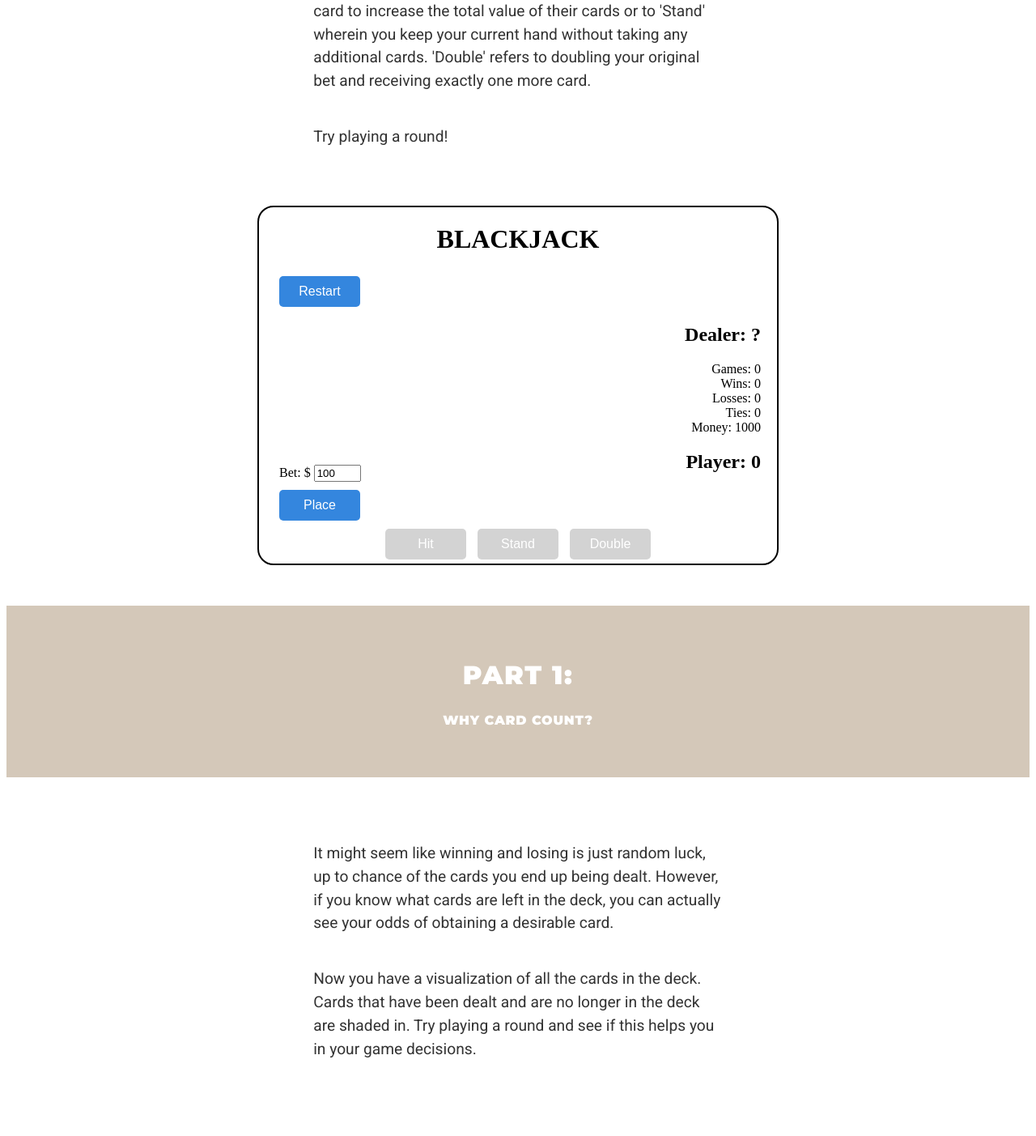
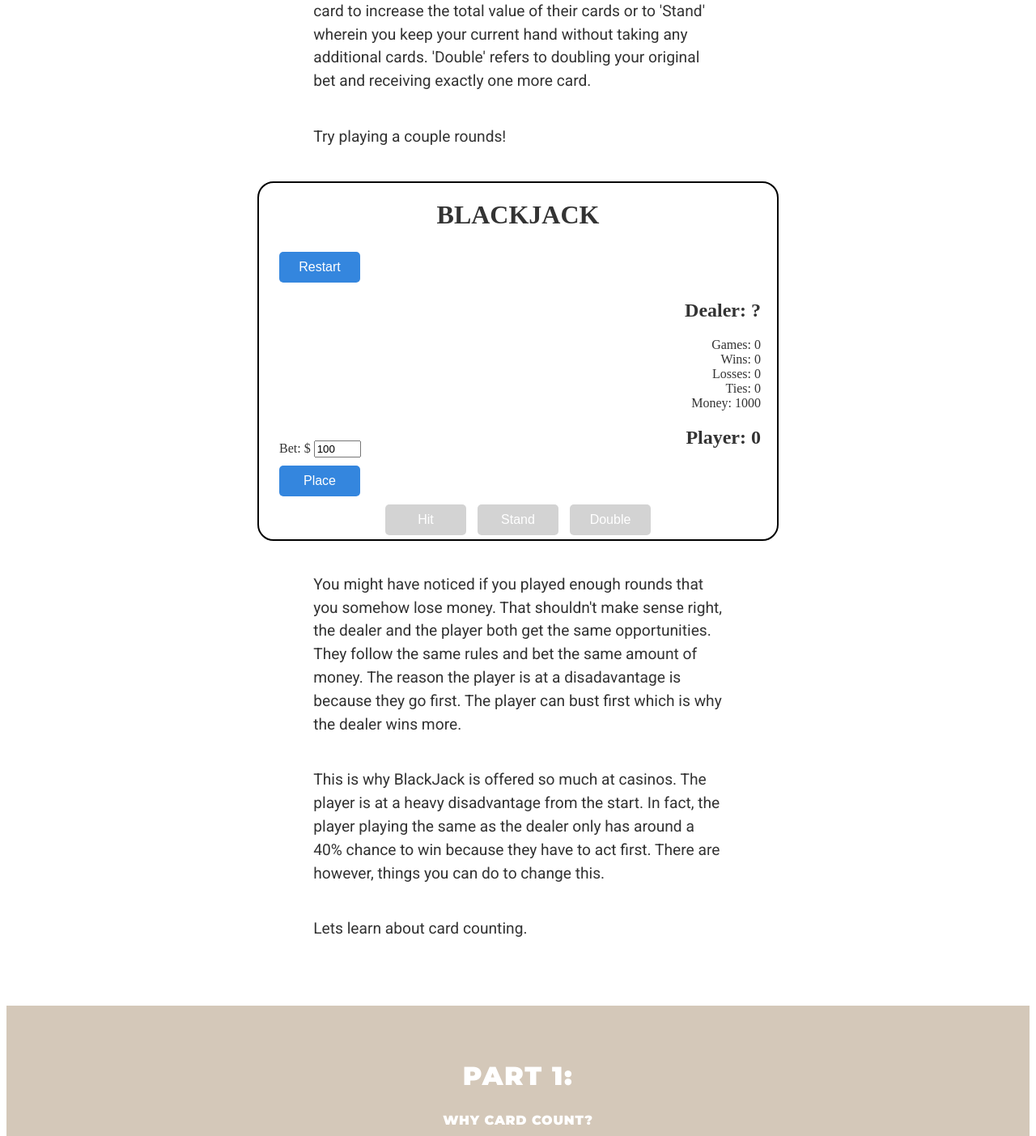
Before and after one commit to lukelin15/CardCounting, a SvelteKit app: page / in a window 1280 px wide. Shown: the part 880-2283 px from the top of the page at 81% size. Built offline with nearby package versions, Linux system fonts and the light colour scheme.

Commit message:
more text

```diff
--- a/src/components/App.svelte
+++ b/src/components/App.svelte
@@ -19,7 +19,7 @@
 
 
 <main>
-  <div class="header">
+  <div class="header" style="margin-top: 0px;">
     <h1>Unveiling Blackjack</h1>
     <h2>a game of strategy, not just luck</h2>
     <h4>by Andrew, Luke, and Pallavi</h4>
@@ -41,10 +41,26 @@
     receiving exactly one more card.
   </p>
   <p>
-    Try playing a round!
+    Try playing a couple rounds!
+  </p>
+  <Base />
+  <p>
+    You might have noticed if you played enough rounds that you somehow lose money.
+    That shouldn't make sense right, the dealer and the player both get the same opportunities.
+    They follow the same rules and bet the same amount of money.
+    The reason the player is at a disadavantage is because they go first.
+    The player can bust first which is why the dealer wins more.
+  </p>
+  <p>
+    This is why BlackJack is offered so much at casinos.
+    The player is at a heavy disadvantage from the start.
+    In fact, the player playing the same as the dealer only has around a 40% chance to win because they have to act first.
+    There are however, things you can do to change this.
+  </p>
+  <p>
+    Lets learn about card counting.
   </p>
   </body>
-  <Base />
   <body>
     <div class="header">
       <h2>Part 1:</h2>
@@ -200,6 +216,7 @@
     background-size: cover;
     color: white;
     margin-bottom: 60px;
+    margin-top: 60px;
   }
 
   .header h1 {
--- a/src/components/Base.svelte
+++ b/src/components/Base.svelte
@@ -522,7 +522,7 @@
     display: flex;
     flex-direction: column;
     align-items: center;
-    padding: 50px;
+    padding: 20px;
   }
 
   .addons {
```
